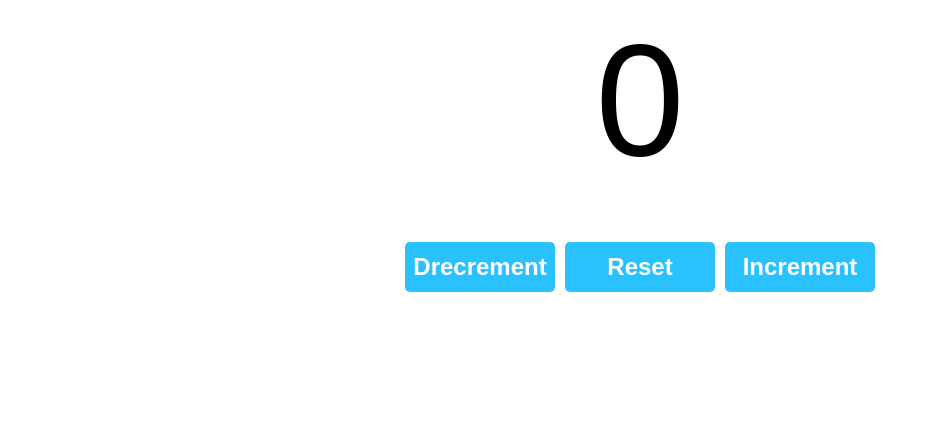
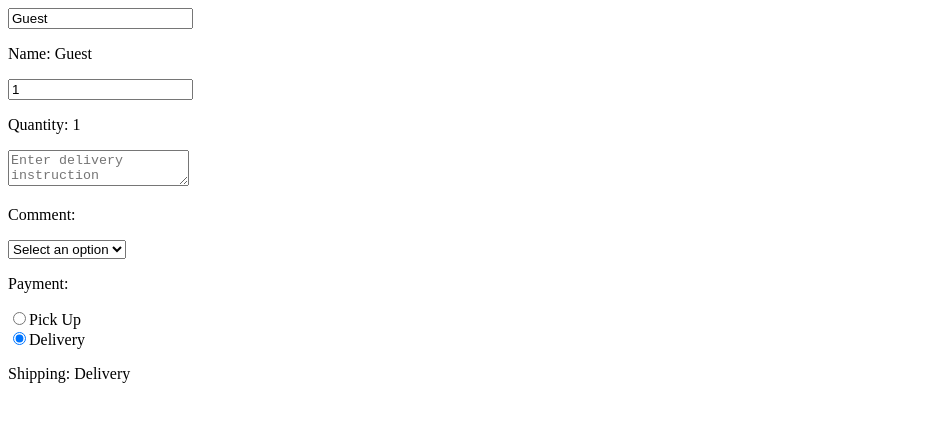
Before and after one commit to martahil/React_BroCode, a React (Vite) app: page / in a window 1280 px wide. Shown: the top 422 px of the page, without its empty margins (0-930 px from the left). Built offline with nearby package versions, Linux system fonts and the light colour scheme.

Commit message:
01:58:36 onChange event handler

```diff
--- a/src/App.jsx
+++ b/src/App.jsx
@@ -133,15 +133,15 @@
 
 export default App*/
 
-/* 8)*/
+/* 8) & 9)*/
 import MyComponent from "./MyComponent.jsx";
 import Counter from "./Counter.jsx";
 
 function App() {
 
   return(
-    //<MyComponent/>
-    <Counter/>
+    <MyComponent/>
+    //<Counter/>
   );
 }
 
--- a/src/MyComponent.jsx
+++ b/src/MyComponent.jsx
@@ -1,7 +1,7 @@
 import React, {useState} from "react";
 
 function MyComponent(){
-    const [name, setName] = useState('Guest');
+    /*const [name, setName] = useState('Guest');
     const [age, setAge] = useState(0);
     const [isEmployed, setIsEmployed] = useState(false);
 
@@ -29,7 +29,72 @@
 
         <p>Is employed: {isEmployed ? "Yes" : "No"}</p>
         <button onClick={toggleEmployedstatus}>Toggle Status</button>
-    </div>);
+    </div>);*/
+
+    const [name, setName] = useState("Guest");
+    const [quantity, setQuantity] = useState(1);
+    const [comment, setComment] = useState("");
+    const [payment, setPayment] = useState("");
+    const [shipping, setShipping] = useState("Delivery");
+
+    function handleNameChange(event){
+        setName(event.target.value);
+    }
+
+    function handleQuantityChange(event){
+        setQuantity(event.target.value);
+    }
+
+    function handleCommentChange(event){
+        setComment(event.target.value);
+    }
+
+    function handlePaymentChange(event){
+        setPayment(event.target.value);
+    }
+
+    function handleShippingChange(event){
+        setShipping(event.target.value);
+    }
+
+    return(
+        <div>
+            <input value={name} onChange={handleNameChange}/>
+            <p>Name: {name}</p>
+
+            <input value={quantity} onChange={handleQuantityChange} type="number"/>
+            <p>Quantity: {quantity}</p>
+
+            <textarea value={comment} onChange={handleCommentChange} placeholder="Enter delivery instruction"></textarea>
+            <p>Comment: {comment}</p>
+
+            <select value={payment} onChange={handlePaymentChange}>
+                <option value="">Select an option</option>
+                <option value="Visa">Visa</option>
+                <option value="Mastercard">Mastercard</option>
+                <option value="Giftcard">Giftcard</option>
+            </select>
+            <p>Payment: {payment}</p>
+
+            <label>
+                <input type="radio" value='Pick Up'
+                checked={shipping === "Pick Up"}
+                onChange={handleShippingChange}/>
+
+                Pick Up
+            </label><br />
+            <label>
+                <input type="radio" value='Delivery'
+                checked={shipping === "Delivery"}
+                onChange={handleShippingChange}/>
+
+                Delivery
+            </label>
+            <p>Shipping: {shipping}</p>
+
+        </div>
+    );
+
 }
 
 export default MyComponent
```
